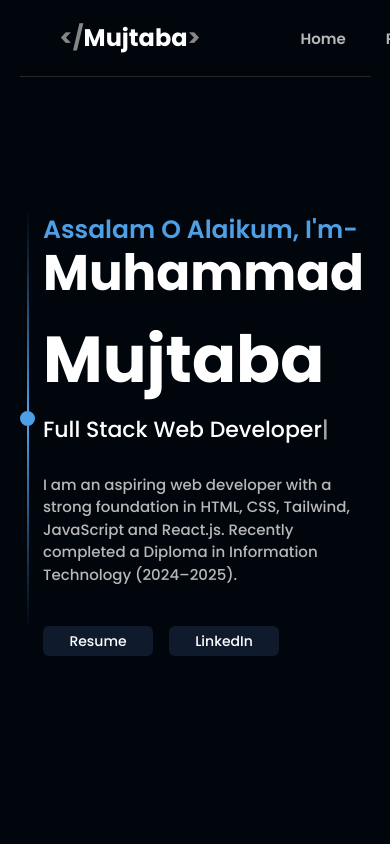
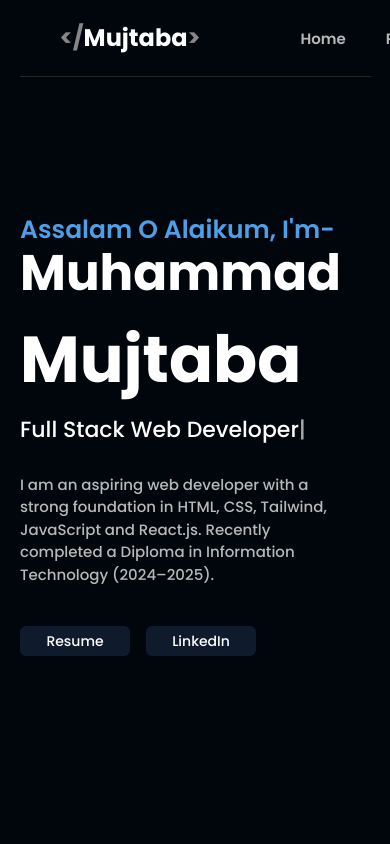
Before and after one commit to m-mujtabaaa/my-react-portfolio, a React (Vite) app: page / in a window 390 px wide. Shown: the top 844 px of the page. Built offline with nearby package versions, Linux system fonts and the light colour scheme.

Commit message:
Initial commit

```diff
--- a/src/components/Front.jsx
+++ b/src/components/Front.jsx
@@ -6,7 +6,7 @@ function Front() {
   return (
     <>
       <div className='mx-auto flex w-[100%] md:w-[88%] pt-[25vh] px-[20px]'>
-      <div className='flex flex-col items-center pr-2'>
+      <div className='flex-col hidden md:flex items-center pr-2'>
         <div className='h-[200px] w-[2px] bg-linear-to-b from-[#020913ff] to-[#4E9FE5]'> </div>
         <div className='h-[15px] w-[15px] bg-[#4E9FE5] rounded-xl'></div>
         <div className='h-[200px] w-[2px] bg-linear-to-t from-[#020913ff] to-[#4E9FE5]'> </div>
```
